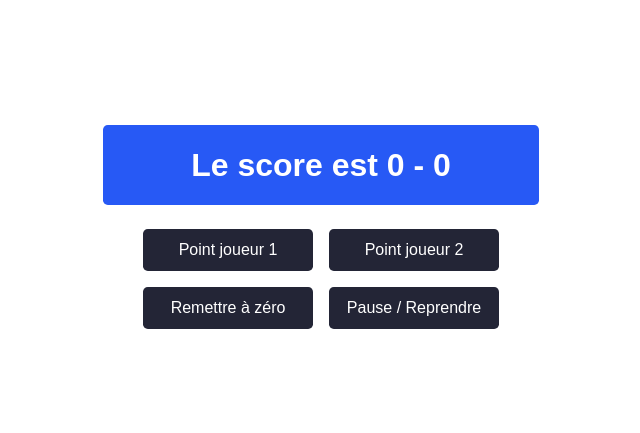
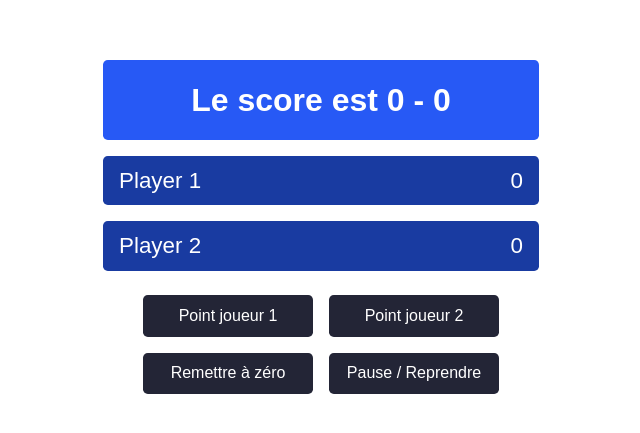
Before and after one commit to thomaslevaou/redux, a React (Create React App) app in the folder tennis-score/: page / in a window 1280 px wide. Shown: the part 169-602 px from the top of the page, without its empty margins (319-959 px from the left). Built offline with nearby package versions, Linux system fonts and the light colour scheme.

Commit message:
useSelector usage with playerscore

```diff
--- a/tennis-score/src/App.js
+++ b/tennis-score/src/App.js
@@ -2,11 +2,14 @@ import { PlayPauseButton } from "./PlayPauseButton";
 import { PointScoredButton } from "./PointScoredButton";
 import { RestartButton } from "./RestartButton";
 import { Display } from "./Display";
+import { PlayerScore } from "./PlayerScore";
 
 function App() {
   return (
     <>
       <Display />
+      <PlayerScore playerId={"player1"} playerName={"Player 1"}/>
+      <PlayerScore playerId={"player2"} playerName={"Player 2"}/>
       <div class="buttons">
        <div class="buttons-row">
           <PointScoredButton player={"player1"} />
--- a/tennis-score/src/Display.js
+++ b/tennis-score/src/Display.js
@@ -1,4 +1,3 @@
-// on import useSelector depuis react-redux
 import { useSelector } from "react-redux";
 
 export function Display() {
--- /dev/null
+++ b/tennis-score/src/PlayerScore.js
@@ -0,0 +1,17 @@
+import { useSelector } from 'react-redux'
+
+const selectPlayerHasAdvantage = (playerId) => {
+    return (state) => state.advantage === playerId;
+}
+
+export function PlayerScore ({ playerId, playerName }) {
+    const score = useSelector((state) => state[playerId]);
+    const hasAdvantage = useSelector(selectPlayerHasAdvantage(playerId));
+
+    return (
+        <div className="player-score">
+            <p>{playerName}</p>
+            <p>{(hasAdvantage ? "Avantage - " : "") + score}</p>
+        </div>
+    );
+}
```
Also changed, not shown: 1 other file (tests, documents, lock files or other folders).
